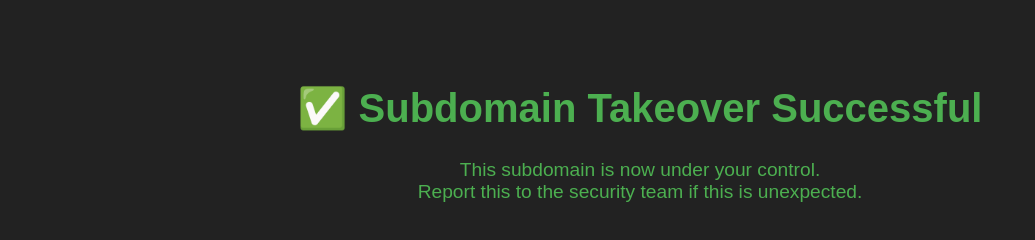
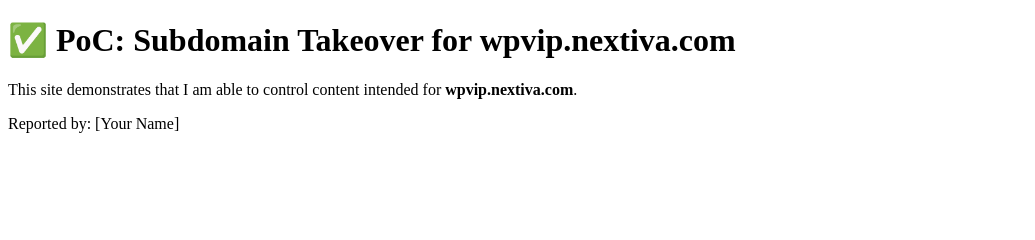
Before and after one commit to humayunmondol-856/humayun-poc, a plain HTML site: page index.html in a window 1280 px wide. Shown: the whole page, without its empty margins (0-1035 px from the left). Drawn offline with Linux system fonts and the light colour scheme.

Commit message:
Update index.html

```diff
--- a/index.html
+++ b/index.html
@@ -1,29 +1,12 @@
 <!DOCTYPE html>
 <html lang="en">
 <head>
-  <meta charset="UTF-8" />
-  <meta name="viewport" content="width=device-width, initial-scale=1" />
+  <meta charset="UTF-8">
   <title>Subdomain Takeover PoC</title>
-  <style>
-    body {
-      background-color: #222;
-      color: #4CAF50;
-      font-family: Arial, sans-serif;
-      text-align: center;
-      padding: 50px;
-    }
-    h1 {
-      font-size: 2.5rem;
-    }
-    p {
-      font-size: 1.2rem;
-      margin-top: 20px;
-    }
-  </style>
 </head>
 <body>
-  <h1>✅ Subdomain Takeover Successful</h1>
-  <p>This subdomain is now under your control.<br>
-  Report this to the security team if this is unexpected.</p>
+  <h1>✅ PoC: Subdomain Takeover for wpvip.nextiva.com</h1>
+  <p>This site demonstrates that I am able to control content intended for <strong>wpvip.nextiva.com</strong>.</p>
+  <p>Reported by: [Your Name]</p>
 </body>
 </html>
```
